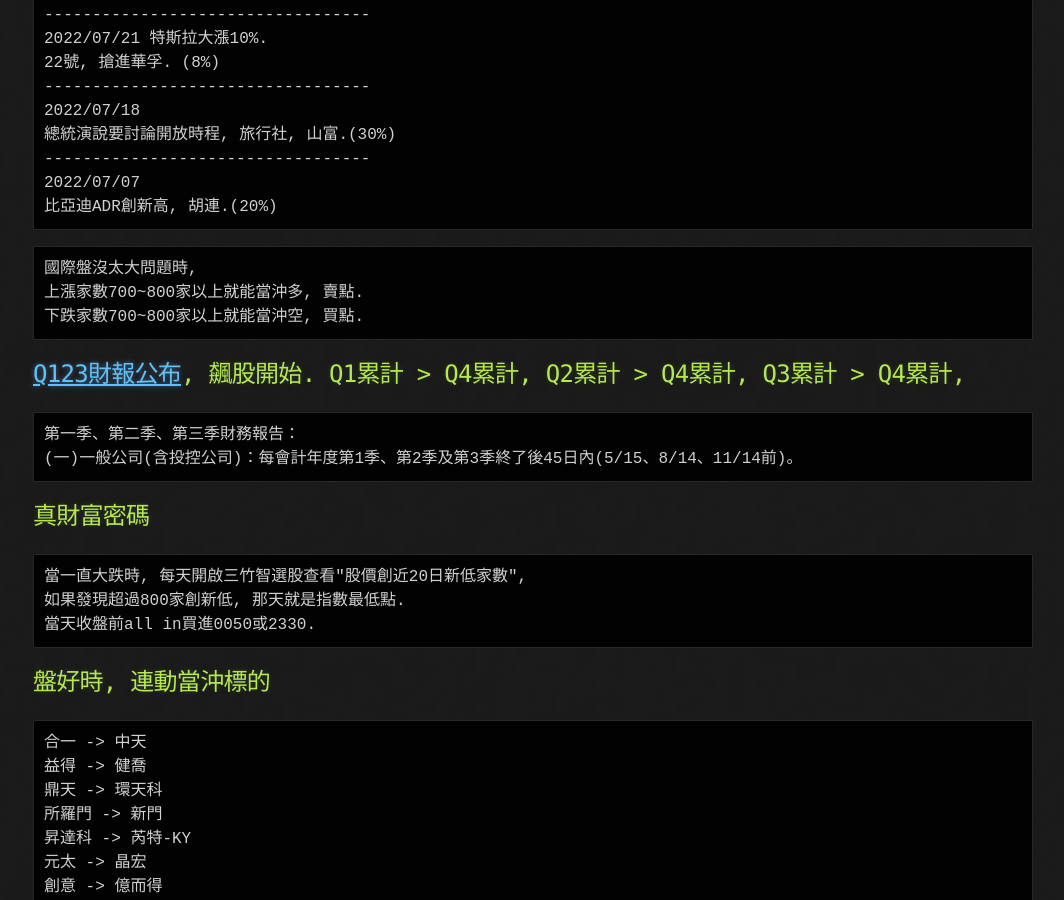
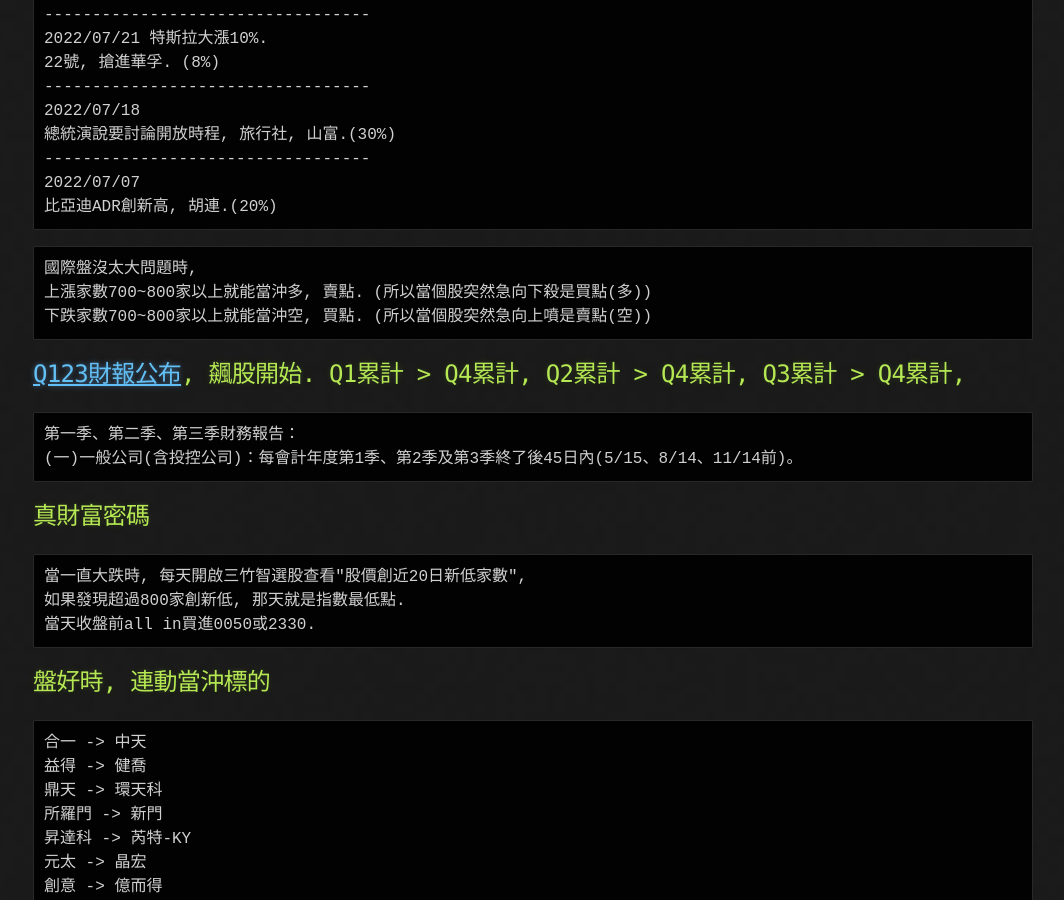
Before and after one commit to lepg5487/Stock_God, a Jekyll site: the page built from experience.md, in a window 1280 px wide and 900 px high, scrolled down 872 px. Shown: the whole window, without its empty margins (107-1171 px from the left). Built offline with Jekyll 4.4.1, drawn with Linux system fonts in a browser that asks for light colours; our own code applies the rules of GitHub Pages for plain Markdown files.

Commit message:
Update experience.md

````diff
--- a/experience.md
+++ b/experience.md
@@ -31,8 +31,8 @@
 
 ```
 國際盤沒太大問題時,
-上漲家數700~800家以上就能當沖多, 賣點.
-下跌家數700~800家以上就能當沖空, 買點.
+上漲家數700~800家以上就能當沖多, 賣點. (所以當個股突然急向下殺是買點(多))
+下跌家數700~800家以上就能當沖空, 買點. (所以當個股突然急向上噴是賣點(空))
 ```
 
 ## [Q123財報公布](https://www.twse.com.tw/zh/news/newsDetail/?id=11852), 飆股開始. Q1累計 > Q4累計, Q2累計 > Q4累計, Q3累計 > Q4累計,
````
